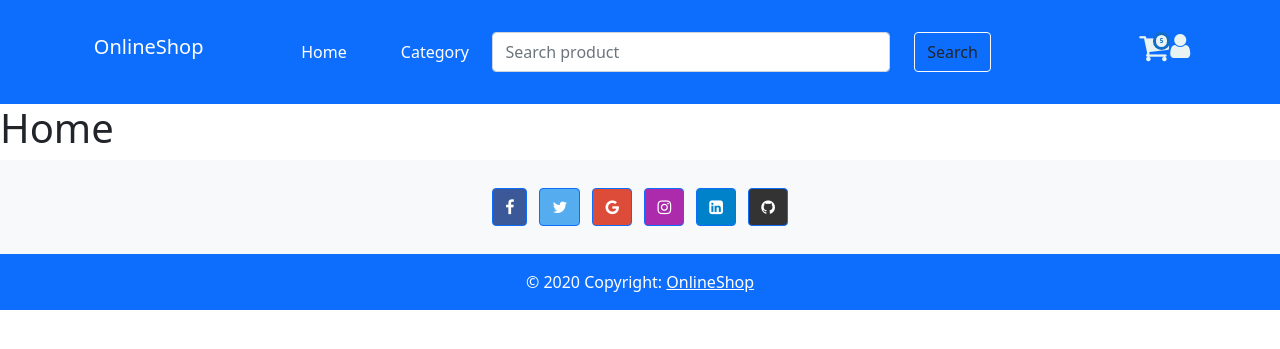
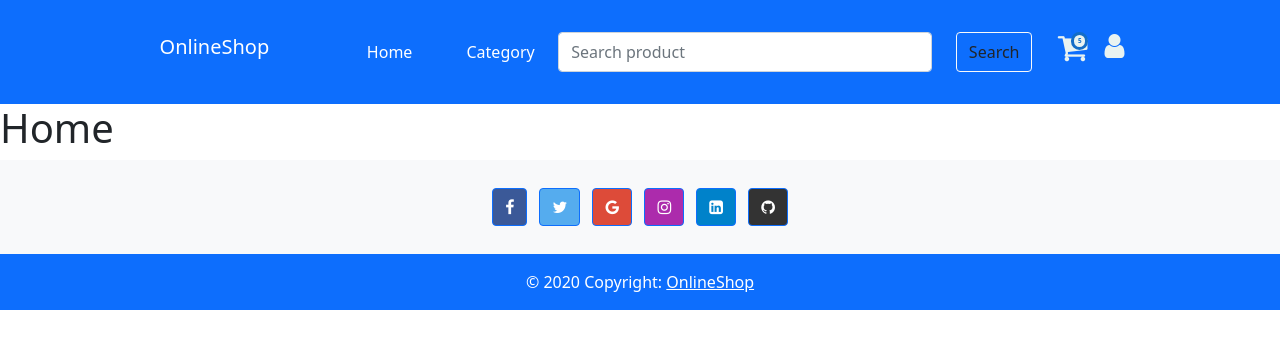
Before and after one commit to MohammadNasimi/Project_Final, a Django app: page /en/ in a window 1280 px wide. Shown: the top 349 px of the page. Run offline with Django 4.2, Linux system fonts and the light colour scheme; parts of the project's set-up code (start-up, migrations or seed data) failed here and were passed over.

Commit message:
change/base html navbar fa user and cart

```diff
--- a/templates/landing/base/_base.html
+++ b/templates/landing/base/_base.html
@@ -56,30 +56,28 @@
                 <div class="col-1 nav-item">
                     <a class="nav-link active" href="{% url 'product:category' %}">{% trans 'Category' %}</a>
                 </div>
-                <form class="col-5 d-flex">
+                <form class=" col-5 col-md-5 d-flex pe-4 ">
                     <input class="form-control me-4" type="search" placeholder="{% trans 'Search product' %}"
                            aria-label="Search">
                     <button class="btn btn-outline-light text-dark" type="submit">{% trans 'Search' %}</button>
                 </form>
-                <div class="col-2 nav-item d-flex justify-content-end">
-                    <span class="fa-stack fa-1x  bg-primary" data-count="5">
+                <span class="fa-stack fa-1x  bg-primary" data-count="5">
                         <a href="#"><i class="fa fa-shopping-cart fa-stack-2x color-cart "></i></a>
-                    </span>
-                    <span>
+                </span>
+                <span class="ps-3">
                         <a href=" {% if request.session.uid %}
                             {% url 'landing:profile' %}
                         {% else %}
                             {% url 'landing:login' %}
                         {% endif %}"><i class="fa fa-user color-cart"
                                         style="font-size:28px">{{ user.first_name }}</i></a>
+                </span>
 
-                    </span>
-
-                </div>
             </div>
         </div>
     </div>
 </nav>
+
 {% block content %}{% endblock %}
 <footer class="bg-light text-center text-white">
     <!-- Grid container -->
```
